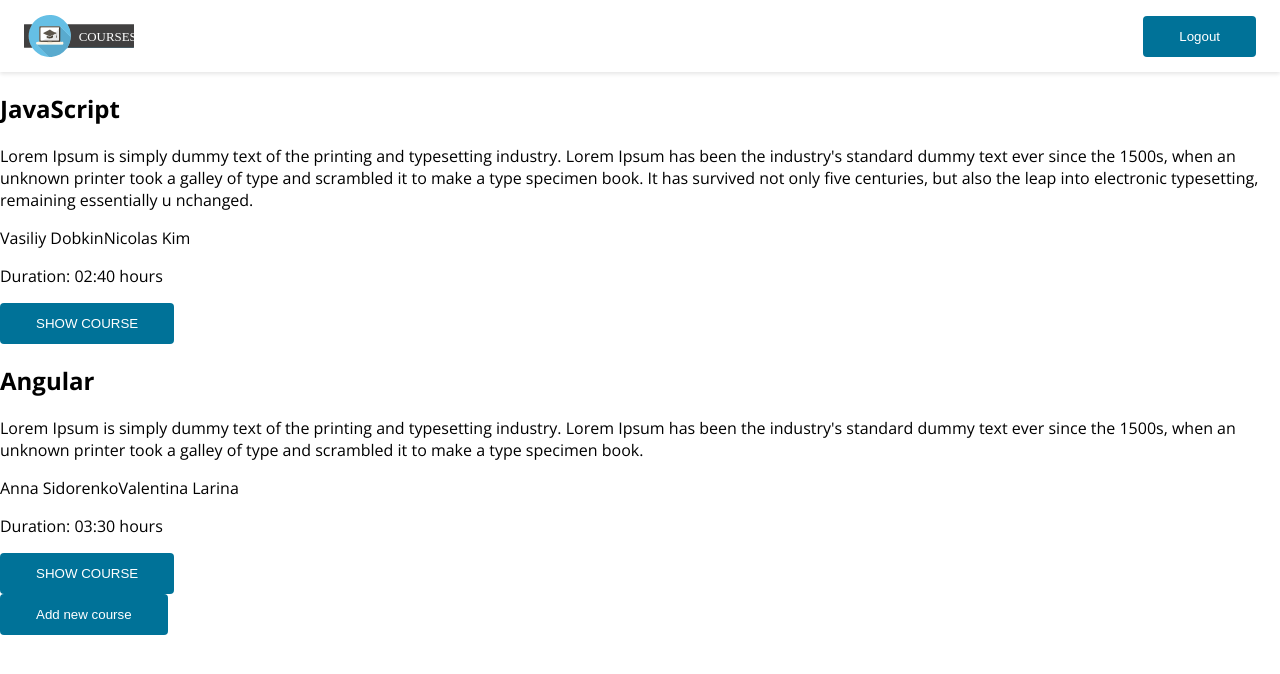
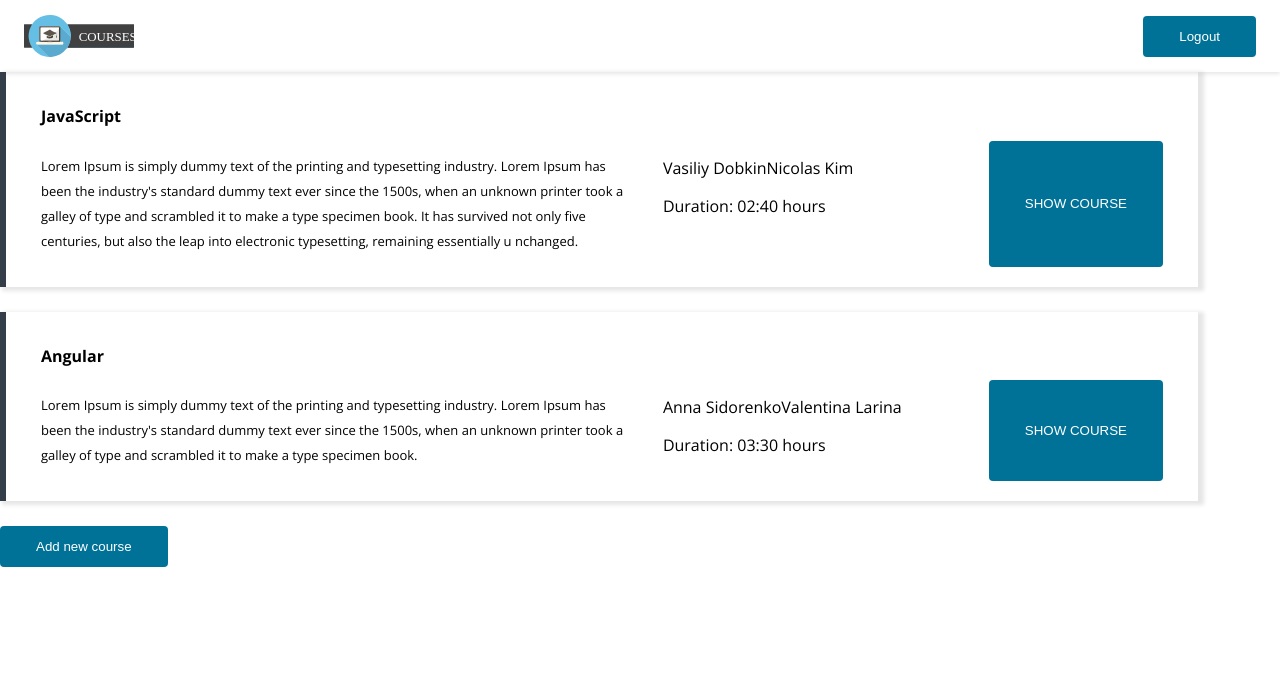
Before and after one commit to FreeFallRush/courses-app, a React (Vite) app: page / in a window 1280 px wide. Shown: the top 674 px of the page. Built offline with nearby package versions, Linux system fonts and the light colour scheme.

Commit message:
Added CourseCard.module.css in CourseCard folder
Added styles for CourseCard component

```diff
--- /dev/null
+++ b/src/components/Courses/components/CourseCard/CourseCard.module.css
@@ -0,0 +1,32 @@
+.cardContainer {
+    padding: 20px 35px;
+    max-width: 1122px;
+    border-left: 6px solid #333e48;
+    box-shadow: 4px 2px 4px 2px rgba(0, 0, 0, 0.1);
+    margin-bottom: 25px;
+}
+.card {
+    display: flex;
+    justify-content: space-between;
+    gap: 30px;
+}
+
+.leftCardSide {
+    flex: 2;
+}
+
+.rightCardSide {
+    flex: 1;
+}
+
+.title {
+    font-size: 16px;
+    font-weight: 400px;
+    color: #000;
+}
+
+.description {
+    font-size: 13px;
+    font-weight: 400;
+    line-height: 25px;
+}
--- a/src/components/Courses/components/CourseCard/CourseCard.tsx
+++ b/src/components/Courses/components/CourseCard/CourseCard.tsx
@@ -1,6 +1,7 @@
 import Button from "../../../../common/Button/Button";
 import { getCourseDuration } from "../../../../helpers/getCourseDuration";
 import { CourseCardProps } from "./CourseCard.types";
+import styles from "./CourseCard.module.css";
 
 function CourseCard({
     title = "Course Title",
@@ -10,14 +11,18 @@ function CourseCard({
     authorNames = ["name2", "name3"],
 }: CourseCardProps) {
     return (
-        <div>
-            <h2>{title}</h2>
-            <div>
-                <p>{description}</p>
-                <p>{authorNames}</p>
-                <p>Duration: {getCourseDuration(duration)}</p>
+        <div className={styles.cardContainer}>
+            <h2 className={styles.title}>{title}</h2>
+            <div className={styles.card}>
+                <div className={styles.leftCardSide}>
+                    <p className={styles.description}>{description}</p>
+                </div>
+                <div className={styles.rightCardSide}>
+                    <p>{authorNames}</p>
+                    <p>Duration: {getCourseDuration(duration)}</p>
+                </div>
+                <Button buttonText="SHOW COURSE" />
             </div>
-            <Button buttonText="SHOW COURSE" />
         </div>
     );
 }
```
